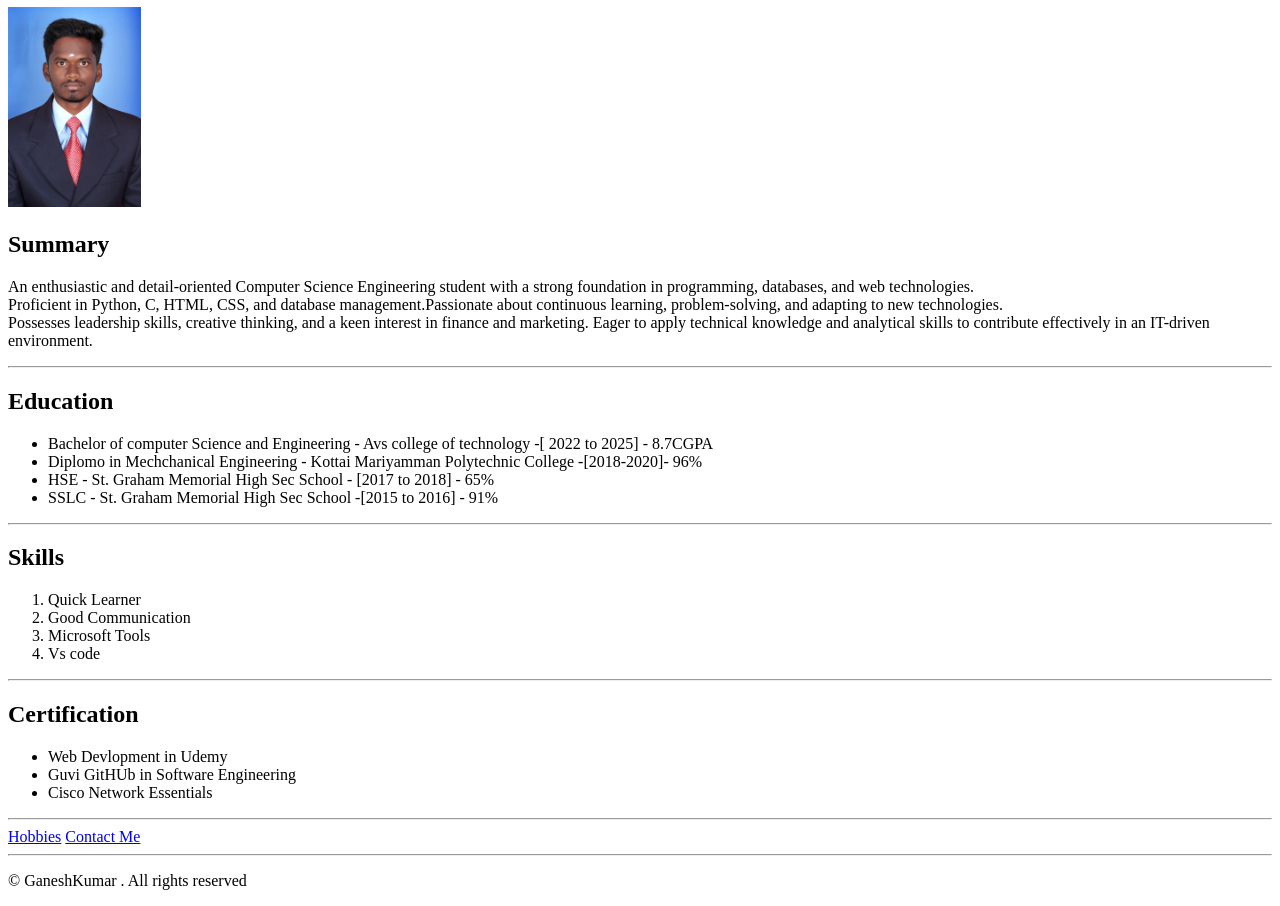
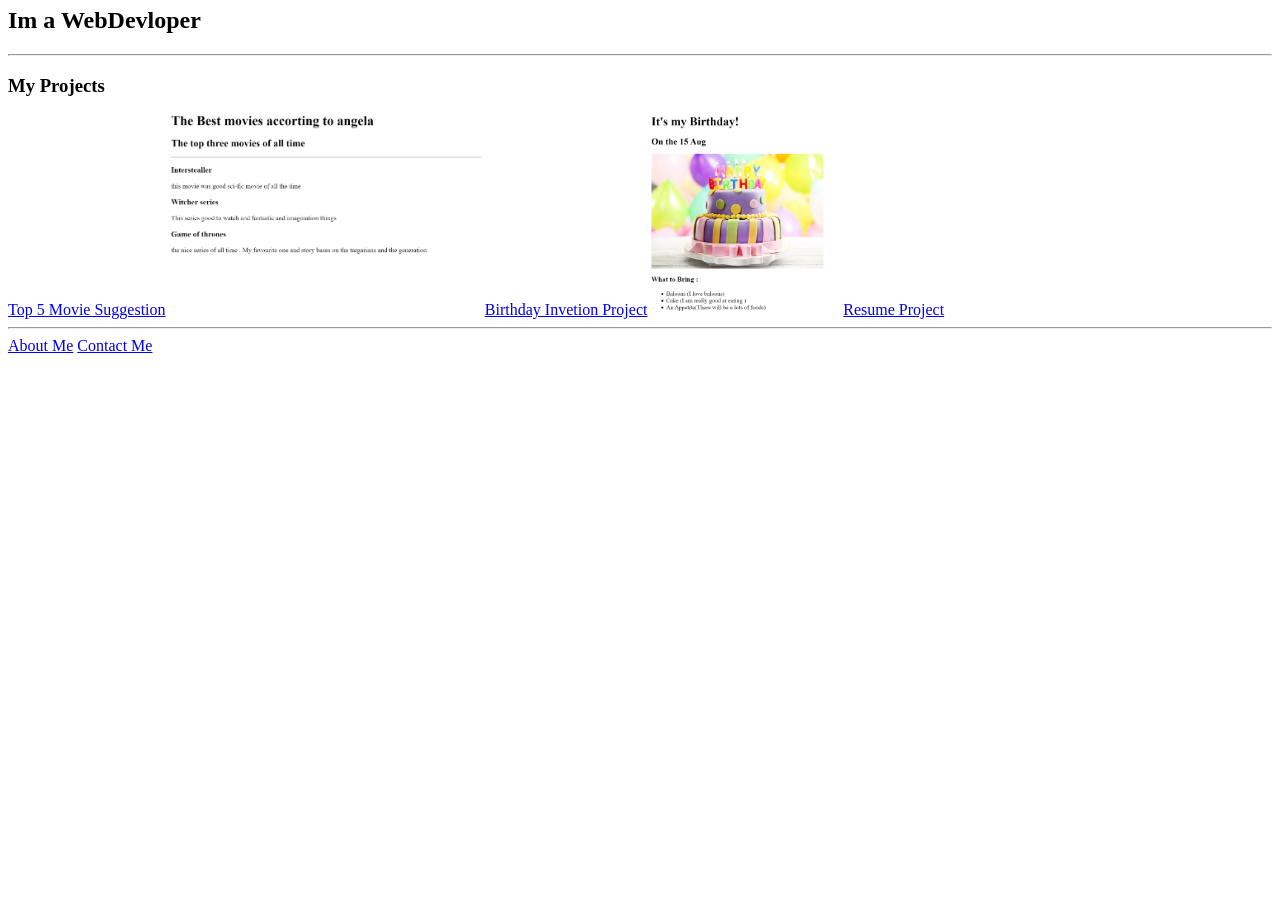
Before and after one commit to Ganeshkumar15/Ganeshportpolio, a plain HTML site: page index.html in a window 1280 px wide. Shown: the part 73-979 px from the top of the page. After the commit the page ends 800 px from the top, so only its background shows below. Drawn offline with Linux system fonts and the light colour scheme.

Commit message:
Add files via upload

```diff
--- a/index.html
+++ b/index.html
@@ -1,44 +1,28 @@
+<!-- TODO 1: Create the HTML Boilerplate -->
  <!DOCTYPE html>
  <html lang="en">
  <head>
     <meta charset="UTF-8">
-   <title>My Resume</title>
+    <title>Ganesh Portfolio</title>
  </head>
  <body>
-    <h1>GANESHKUMAR</h1>
-    <img src="./Ganesh kumarblazer.jpg" height="200" alt="my picture"  />
-    <h2>Summary</h2>
-    <p>An enthusiastic and detail-oriented Computer Science Engineering student with a strong foundation in programming, databases, and web technologies. <br>
-        Proficient in Python, C, HTML, CSS, and database management.Passionate about continuous learning, problem-solving, and adapting to new technologies.  <br>Possesses leadership skills, creative thinking, and a keen interest in finance and marketing. Eager to apply technical knowledge and analytical skills to contribute effectively in an IT-driven environment.</p>
+    <h1>Ganesh Portfolio</h1>
+    <h2>Im a WebDevloper </h2>
 <hr>
-    <h2>Education</h2>
-      <ul>
-        <li>Bachelor of computer Science and Engineering  - Avs college of technology -[ 2022 to 2025] - 8.7CGPA</li>
-        <li>Diplomo in Mechchanical Engineering - Kottai Mariyamman Polytechnic College -[2018-2020]- 96%</li>
-        <li>HSE - St. Graham Memorial High Sec School - [2017 to 2018] - 65%</li>
-        <li>SSLC - St. Graham Memorial High Sec School -[2015 to 2016] - 91% </li>
-      </ul>
+    <h3>My Projects </h3>
+     <a href="./public/movie-ranking.html"> Top 5 Movie Suggestion</a>
+    <img src="./assets/images/movie name project.png" height="200" alt="top 5 movies" />
+
+     <a href="./public/birthday-invite.html">Birthday Invetion Project</a>
+     <img src="./assets/images/birthday invetion.png" height="200" alt="birthday invetion in cake" />
+
+      <a href="../capstone project 1/index.html">Resume Project </a>
 <hr>
-    <h2>Skills</h2>
-    <ol>
-        <li>Quick Learner </li>
-        <li>Good Communication</li>
-        <li>Microsoft Tools</li>
-        <li>Vs code </li>
 
-    </ol>
-    <hr>
-    <h2>Certification</h2>
-    <ul>
-        <li>Web Devlopment in Udemy </li>
-        <li>Guvi GitHUb in Software Engineering</li>
-        <li>Cisco Network Essentials</li>
-    </ul>
-    <hr>
-    <a href="./hobbie.html">Hobbies</a>
-    <a href="./contact.html">Contact Me</a>
-    <hr>
-    <footer><p>&copy;  GaneshKumar . All rights reserved  </p></footer>
+<a href="./public/about.html">About Me</a>
+<a href="./public/contact.html">Contact Me</a>
+
+
+
 </body>
-
  </html>
```
Lines whose indentation alone changed are shown as unchanged.
